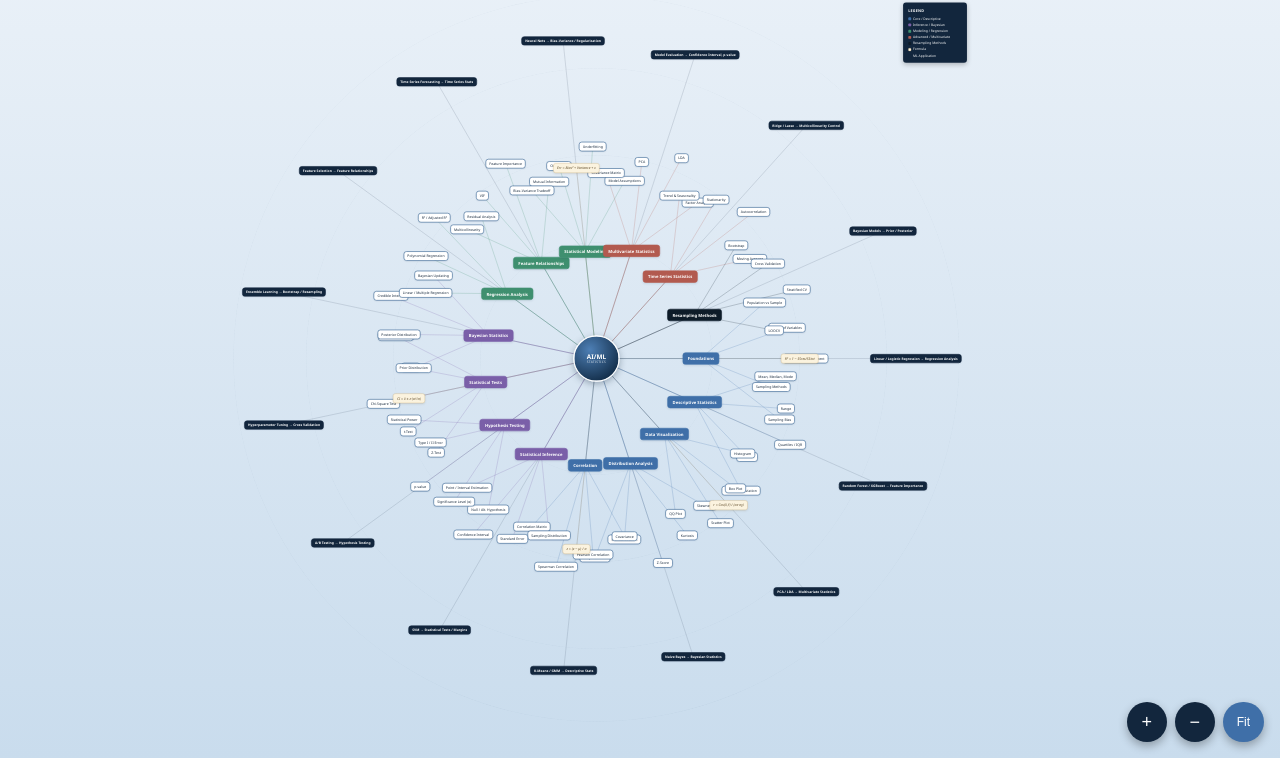
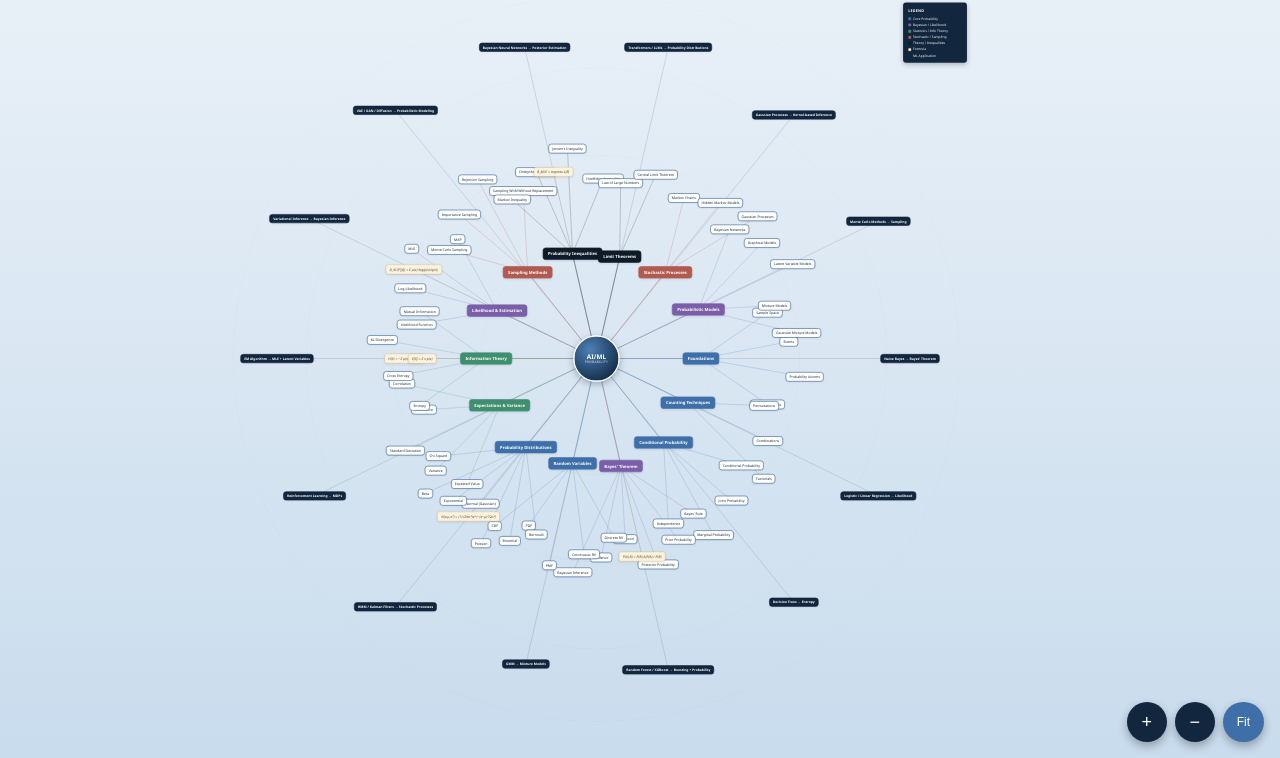
Before and after one commit to siddhartha-svg/Mindmap_Maths_For_MachineLearning, a plain HTML site: page 3_Probability/index.html in a window 1280 px wide. Shown: the part 42-800 px from the top of the page. Drawn offline with Linux system fonts and the light colour scheme.

Commit message:
Update index.html

```diff
--- a/3_Probability/index.html
+++ b/3_Probability/index.html
@@ -3,7 +3,7 @@
 <head>
 <meta charset="UTF-8">
 <meta name="viewport" content="width=device-width, initial-scale=1, maximum-scale=5, user-scalable=yes">
-<title>Statistics for Machine Learning — Mind Map</title>
+<title>Probability for Machine Learning — Mind Map</title>
 <style>
   :root{
     --bg-top:#eaf1f8;
@@ -168,8 +168,8 @@
 <div id="viewport">
   <div id="scaler">
     <div class="header">
-      <h1>Statistics for Machine Learning</h1>
-      <p>Descriptive, Inferential &amp; Multivariate Statistics — Mind Map</p>
+      <h1>Probability for Machine Learning</h1>
+      <p>Foundations, Bayesian Methods, Information Theory &amp; ML Applications</p>
     </div>
 
     <div id="stage">
@@ -180,15 +180,15 @@
 
       <svg class="connectors" id="svg"></svg>
 
-      <div class="center">AI/ML<span>STATISTICS</span></div>
+      <div class="center">AI/ML<span>PROBABILITY</span></div>
 
       <div class="legend">
         <b>LEGEND</b>
-        <span class="swatch" style="background:#3f6fa8"></span>Core / Descriptive<br>
-        <span class="swatch" style="background:#7a5fa8"></span>Inference / Bayesian<br>
-        <span class="swatch" style="background:#3f8f6f"></span>Modeling / Regression<br>
-        <span class="swatch" style="background:#b25a4f"></span>Advanced / Multivariate<br>
-        <span class="swatch" style="background:#0d1b28"></span>Resampling Methods<br>
+        <span class="swatch" style="background:#3f6fa8"></span>Core Probability<br>
+        <span class="swatch" style="background:#7a5fa8"></span>Bayesian / Likelihood<br>
+        <span class="swatch" style="background:#3f8f6f"></span>Statistics / Info Theory<br>
+        <span class="swatch" style="background:#b25a4f"></span>Stochastic / Sampling<br>
+        <span class="swatch" style="background:#0d1b28"></span>Theory / Inequalities<br>
         <span class="swatch" style="background:#fbf3df;border:1.5px solid #c9a86a;display:inline-block"></span>Formula<br>
         <span class="swatch" style="background:#12263d"></span>ML Application
       </div>
@@ -209,72 +209,70 @@ const svg = document.getElementById('svg');
 
 const COLORS = {
   core:"#3f6fa8",
-  inf:"#7a5fa8",
-  model:"#3f8f6f",
-  adv:"#b25a4f",
-  resample:"#0d1b28"
+  bayes:"#7a5fa8",
+  stats:"#3f8f6f",
+  stoch:"#b25a4f",
+  theory:"#0d1b28"
 };
 
 const branches = [
   { label:"Foundations", color:COLORS.core, r:360,
-    kids:["Population vs Sample","Types of Variables","Levels of Measurement","Sampling Methods","Sampling Bias"] },
-  { label:"Descriptive Statistics", color:COLORS.core, r:370,
-    kids:["Mean, Median, Mode","Range","Quartiles / IQR","Variance","Standard Deviation"] },
-  { label:"Data Visualization", color:COLORS.core, r:350,
-    kids:["Histogram","Box Plot","Scatter Plot","QQ Plot"] },
-  { label:"Distribution Analysis", color:COLORS.core, r:380,
-    kids:["Skewness","Kurtosis","Z-Score","Standardization","Empirical Rule"] },
-  { label:"Correlation", color:COLORS.core, r:370,
-    kids:["Covariance","Pearson Correlation","Spearman Correlation","Correlation Matrix"] },
-  { label:"Statistical Inference", color:COLORS.inf, r:380,
-    kids:["Sampling Distribution","Standard Error","Confidence Interval","Point / Interval Estimation"] },
-  { label:"Hypothesis Testing", color:COLORS.inf, r:390,
-    kids:["Null / Alt. Hypothesis","Significance Level (α)","p-value","Type I / II Error","Statistical Power"] },
-  { label:"Statistical Tests", color:COLORS.inf, r:390,
-    kids:["Z-Test","t-Test","Chi-Square Test","ANOVA","Mann–Whitney U"] },
-  { label:"Bayesian Statistics", color:COLORS.inf, r:380,
-    kids:["Prior Distribution","Posterior Distribution","Credible Interval","Bayesian Updating"] },
-  { label:"Regression Analysis", color:COLORS.model, r:380,
-    kids:["Linear / Multiple Regression","Polynomial Regression","R² / Adjusted R²","Residual Analysis"] },
-  { label:"Feature Relationships", color:COLORS.model, r:380,
-    kids:["Multicollinearity","VIF","Feature Importance","Mutual Information"] },
-  { label:"Statistical Modeling", color:COLORS.model, r:370,
-    kids:["Bias–Variance Tradeoff","Overfitting","Underfitting","Model Assumptions"] },
-  { label:"Multivariate Statistics", color:COLORS.adv, r:390,
-    kids:["Covariance Matrix","PCA","LDA","Factor Analysis"] },
-  { label:"Time Series Statistics", color:COLORS.adv, r:380,
-    kids:["Trend & Seasonality","Stationarity","Autocorrelation","Moving Average"] },
-  { label:"Resampling Methods", color:COLORS.resample, r:370,
-    kids:["Bootstrap","Cross Validation","Stratified CV","LOOCV"] },
+    kids:["Sample Space","Events","Probability Axioms","Probability Rules"] },
+  { label:"Counting Techniques", color:COLORS.core, r:350,
+    kids:["Permutations","Combinations","Factorials"] },
+  { label:"Conditional Probability", color:COLORS.core, r:370,
+    kids:["Conditional Probability","Joint Probability","Marginal Probability","Independence"] },
+  { label:"Bayes' Theorem", color:COLORS.bayes, r:380,
+    kids:["Bayes' Rule","Prior Probability","Posterior Probability","Likelihood","Evidence","Bayesian Inference"] },
+  { label:"Random Variables", color:COLORS.core, r:370,
+    kids:["Discrete RV","Continuous RV","PMF","PDF","CDF"] },
+  { label:"Probability Distributions", color:COLORS.core, r:390,
+    kids:["Bernoulli","Binomial","Poisson","Normal (Gaussian)","Exponential","Beta","Chi-Square"] },
+  { label:"Expectations & Variance", color:COLORS.stats, r:370,
+    kids:["Expected Value","Variance","Standard Deviation","Covariance","Correlation"] },
+  { label:"Information Theory", color:COLORS.stats, r:380,
+    kids:["Entropy","Cross Entropy","KL Divergence","Mutual Information"] },
+  { label:"Likelihood & Estimation", color:COLORS.bayes, r:380,
+    kids:["Likelihood Function","Log-Likelihood","MLE","MAP"] },
+  { label:"Sampling Methods", color:COLORS.stoch, r:380,
+    kids:["Monte Carlo Sampling","Importance Sampling","Rejection Sampling","Sampling With/Without Replacement"] },
+  { label:"Probability Inequalities", color:COLORS.theory, r:370,
+    kids:["Markov Inequality","Chebyshev Inequality","Jensen's Inequality","Hoeffding Inequality"] },
+  { label:"Limit Theorems", color:COLORS.theory, r:360,
+    kids:["Law of Large Numbers","Central Limit Theorem"] },
+  { label:"Stochastic Processes", color:COLORS.stoch, r:380,
+    kids:["Markov Chains","Hidden Markov Models","Gaussian Processes"] },
+  { label:"Probabilistic Models", color:COLORS.bayes, r:390,
+    kids:["Bayesian Networks","Graphical Models","Latent Variable Models","Mixture Models","Gaussian Mixture Models"] },
 ];
 
 const N = branches.length;
 branches.forEach((b,i)=>{ b.angle = (360/N)*i; });
 
 const apps = [
-  {label:"Linear / Logistic Regression → Regression Analysis", angle:0, r:1100},
-  {label:"Random Forest / XGBoost → Feature Importance", angle:24, r:1080},
-  {label:"PCA / LDA → Multivariate Statistics", angle:48, r:1080},
-  {label:"Naive Bayes → Bayesian Statistics", angle:72, r:1080},
-  {label:"K-Means / GMM → Descriptive Stats", angle:96, r:1080},
-  {label:"SVM → Statistical Tests / Margins", angle:120, r:1080},
-  {label:"A/B Testing → Hypothesis Testing", angle:144, r:1080},
-  {label:"Hyperparameter Tuning → Cross Validation", angle:168, r:1100},
-  {label:"Ensemble Learning → Bootstrap / Resampling", angle:192, r:1100},
-  {label:"Feature Selection → Feature Relationships", angle:216, r:1100},
-  {label:"Time Series Forecasting → Time Series Stats", angle:240, r:1100},
-  {label:"Neural Nets → Bias–Variance / Regularization", angle:264, r:1100},
-  {label:"Model Evaluation → Confidence Interval, p-value", angle:288, r:1100},
-  {label:"Ridge / Lasso → Multicollinearity Control", angle:312, r:1080},
-  {label:"Bayesian Models → Prior / Posterior", angle:336, r:1080},
+  {label:"Naive Bayes → Bayes' Theorem", angle:0, r:1080},
+  {label:"Logistic / Linear Regression → Likelihood", angle:26, r:1080},
+  {label:"Decision Trees → Entropy", angle:51, r:1080},
+  {label:"Random Forest / XGBoost → Boosting + Probability", angle:77, r:1100},
+  {label:"GMM → Mixture Models", angle:103, r:1080},
+  {label:"HMM / Kalman Filters → Stochastic Processes", angle:129, r:1100},
+  {label:"Reinforcement Learning → MDPs", angle:154, r:1080},
+  {label:"EM Algorithm → MLE + Latent Variables", angle:180, r:1100},
+  {label:"Variational Inference → Bayesian Inference", angle:206, r:1100},
+  {label:"VAE / GAN / Diffusion → Probabilistic Modeling", angle:231, r:1100},
+  {label:"Bayesian Neural Networks → Posterior Estimation", angle:257, r:1100},
+  {label:"Transformers / LLMs → Probability Distributions", angle:283, r:1100},
+  {label:"Gaussian Processes → Kernel-based Inference", angle:309, r:1080},
+  {label:"Monte Carlo Methods → Sampling", angle:334, r:1080},
 ];
 
 const formulas = [
-  {label:"z = (x − μ) / σ", angle:96, r:660},
-  {label:"CI = x̄ ± z·(σ/√n)", angle:168, r:660},
-  {label:"r = Cov(X,Y) / (σx·σy)", angle:48, r:680},
-  {label:"R² = 1 − SSres/SStot", angle:0, r:700},
-  {label:"Err = Bias² + Variance + ε", angle:264, r:660},
+  {label:"P(A|B) = P(B|A)P(A) / P(B)", angle:77, r:700},
+  {label:"H(X) = −Σ p(x)·log p(x)", angle:180, r:660},
+  {label:"D_KL(P‖Q) = Σ p(x)·log(p(x)/q(x))", angle:206, r:700},
+  {label:"E[X] = Σ x·p(x)", angle:180, r:600},
+  {label:"θ_MLE = argmax L(θ)", angle:257, r:660},
+  {label:"N(x;μ,σ²) = (1/√2πσ²)e^(−(x−μ)²/2σ²)", angle:129, r:700},
 ];
 
 function pt(angleDeg, r){
```
